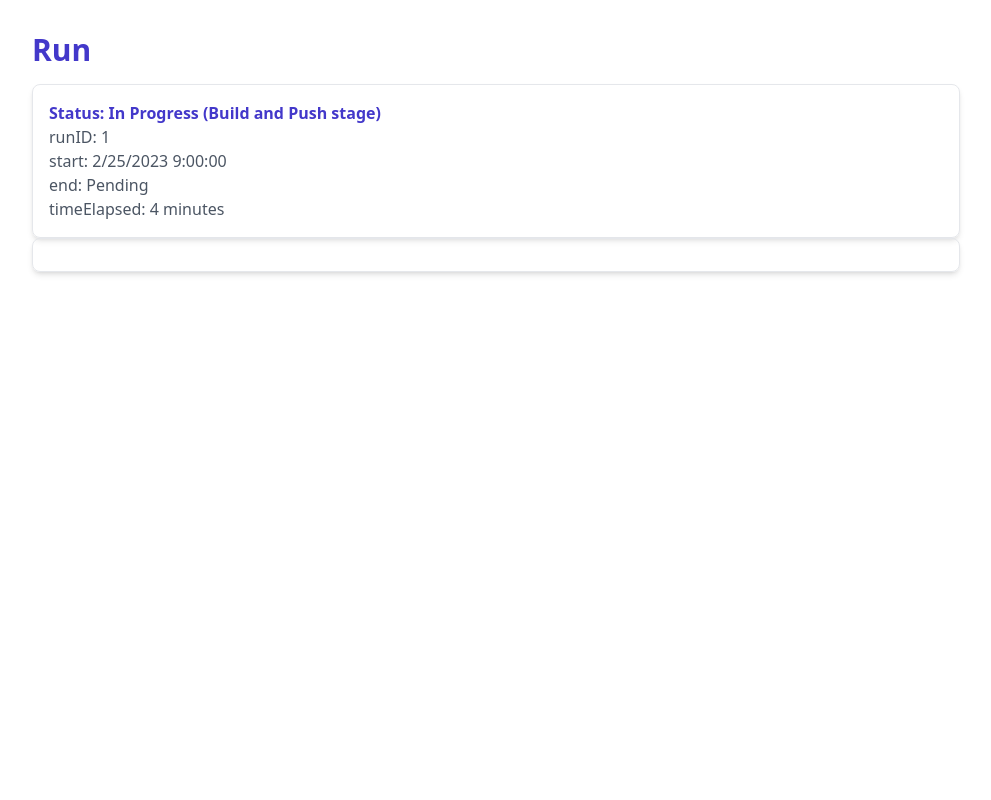
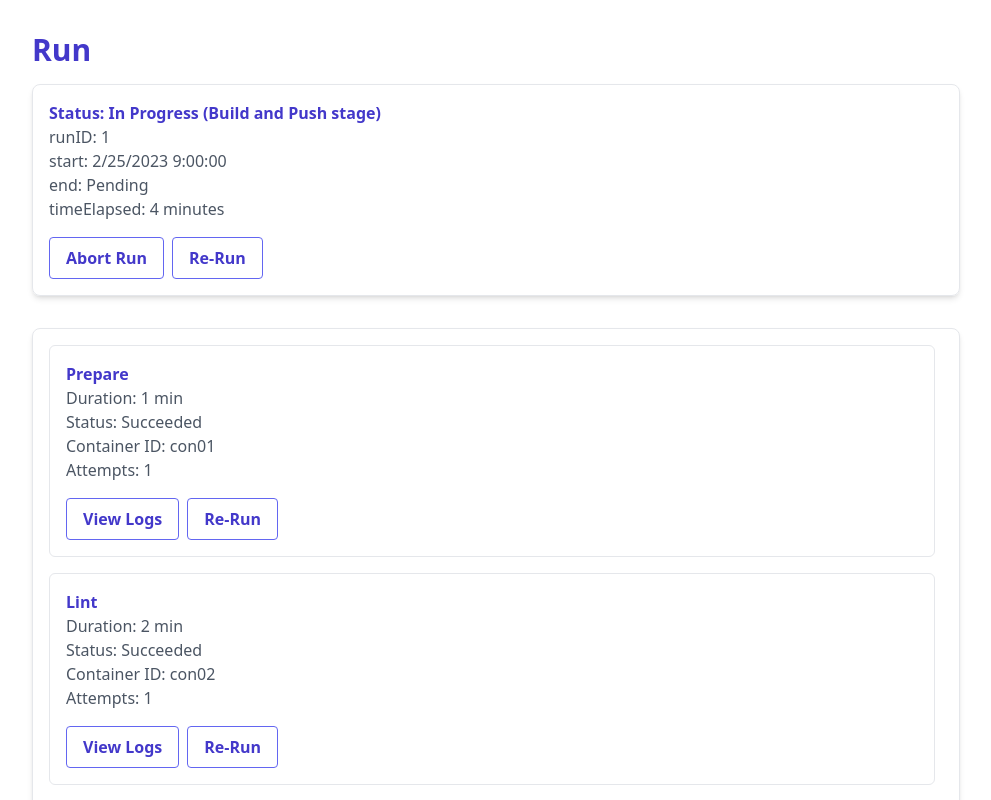
Before and after one commit to seamless-cicd/seamless-frontend, a React (Vite) app: page /runs/1 in a window 1280 px wide. Shown: the top 800 px of the page, without its empty margins (0-991 px from the left). Built offline with nearby package versions, Linux system fonts and the light colour scheme.

Commit message:
feat: list stages
- stages are being listed
- info for each stage is visible
- this is done through card and list components
- each stage is mapped this way

```diff
--- a/src/components/Run.tsx
+++ b/src/components/Run.tsx
@@ -1,6 +1,7 @@
 import { useParams } from "react-router";
 import { useState, useEffect } from 'react';
 import { RunStageType } from "../types/runStageType";
+import StagesList from "./lists/StagesList";
 
 const sampleRun = {
   runID: 'r03',
@@ -36,6 +37,8 @@ const defaultRunStage = {
   stages: [],
 }
 
+const submitButtonStyle = "mt-4 mr-2 bg-transparent hover:bg-indigo-500 text-indigo-700 font-semibold hover:text-white py-2 px-4 border border-indigo-500 hover:border-transparent rounded";
+
 const Run = () => {
   const runID = useParams().runID;
   const [run, setRun] = useState<RunStageType>(defaultRunStage);
@@ -50,18 +53,28 @@ const Run = () => {
     fetchRun();
   }, []);
 
+  const handleAbortClick = (e: React.MouseEvent): void => {
+    console.log('aborting the run...');
+  }
+
+  const handleReRunClick = (e: React.MouseEvent): void => {
+    console.log('starting the re-run process');
+  }
+
   return (
     <div className="mt-8 ml-8">
     <h2 className="text-3xl text-indigo-700 font-extrabold mb-4">Run</h2>
-    <div className="border rounded-lg shadow-md p-4 mr-80">
+    <div className="border rounded-lg shadow-md p-4 mr-80 mb-8">
       <h2 className="font-bold text-indigo-700">Status: {run.status}</h2>
       <p className="text-gray-600">{`runID: ${runID}`}</p>
       <p className="text-gray-600">{`start: ${run.start}`}</p>
       <p className="text-gray-600">{`end: ${run.end}`}</p>
       <p className="text-gray-600">{`timeElapsed: ${run.timeElapsed}`}</p>
+      <button className={submitButtonStyle} onClick={handleAbortClick}>Abort Run</button>
+      <button className={submitButtonStyle} onClick={handleReRunClick}>Re-Run</button>
     </div>
     <div className="border rounded-lg shadow-md p-4 mr-80">
-      {/* <StageList Component />  */}
+      <StagesList stages={run.stages}/>
     </div>
   </div>
   )
--- /dev/null
+++ b/src/components/cards/StageCard.tsx
@@ -0,0 +1,28 @@
+import { StageType } from "../../types/stageType";
+
+const submitButtonStyle = "mt-4 mr-2 bg-transparent hover:bg-indigo-500 text-indigo-700 font-semibold hover:text-white py-2 px-4 border border-indigo-500 hover:border-transparent rounded";
+
+const StageCard = ({ name, duration, status, containerID, attempts }: StageType) => {
+
+  const handleViewLogsClick = (e: React.MouseEvent): void => {
+    console.log('showing the logs below...')
+  }
+
+  const handleReRunClick = (e: React.MouseEvent): void => {
+    console.log('going to re-run the stage now!')
+  }
+
+  return (
+    <div className="border p-4 rounded-md mb-4 mr-2">
+      <h2 className="font-bold text-indigo-700">{name}</h2>
+      <p className="text-gray-600">{`Duration: ${duration}`}</p>
+      <p className="text-gray-600">{`Status: ${status}`}</p>
+      <p className="text-gray-600">{`Container ID: ${containerID}`}</p>
+      <p className="text-gray-600">{`Attempts: ${attempts}`}</p>
+      <button className={submitButtonStyle} onClick={handleViewLogsClick}>View Logs</button>
+      <button className={submitButtonStyle} onClick={handleReRunClick}>Re-Run</button>
+    </div>
+  );
+};
+
+export default StageCard;
--- /dev/null
+++ b/src/components/lists/StagesList.tsx
@@ -0,0 +1,23 @@
+import StageCard from "../cards/StageCard";
+import { StagesListProps } from "../../types/stagesListProps";
+
+const StagesList = ({stages}: StagesListProps) => {
+  return (
+  <div>
+    {stages.map(stage => {
+      return (
+      <StageCard
+        key={stage.containerID}
+        name={stage.name}
+        duration={stage.duration}
+        status={stage.status}
+        containerID={stage.containerID}
+        attempts={stage.attempts}
+      />
+      )
+    })}
+  </div>
+  )
+}
+
+export default StagesList;
--- /dev/null
+++ b/src/types/stageType.ts
@@ -0,0 +1,7 @@
+export interface StageType {
+  name: string;
+  duration: string;
+  status: string;
+  containerID: string;
+  attempts: string;
+}
--- /dev/null
+++ b/src/types/stagesListProps.ts
@@ -0,0 +1,5 @@
+import { StageType } from "./stageType";
+
+export interface StagesListProps {
+  stages: StageType[];
+}
```
Also changed, not shown: src/types/runStageType.ts (+2 -9 lines).
